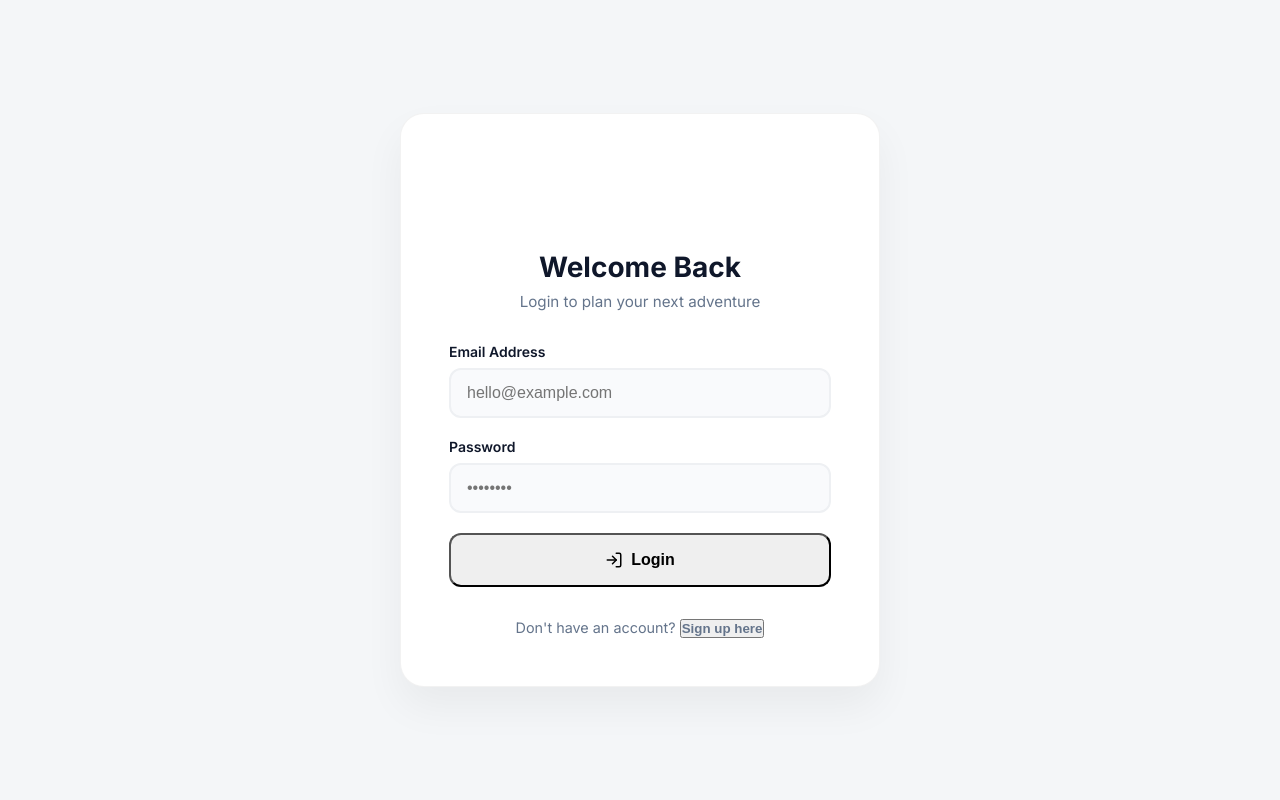
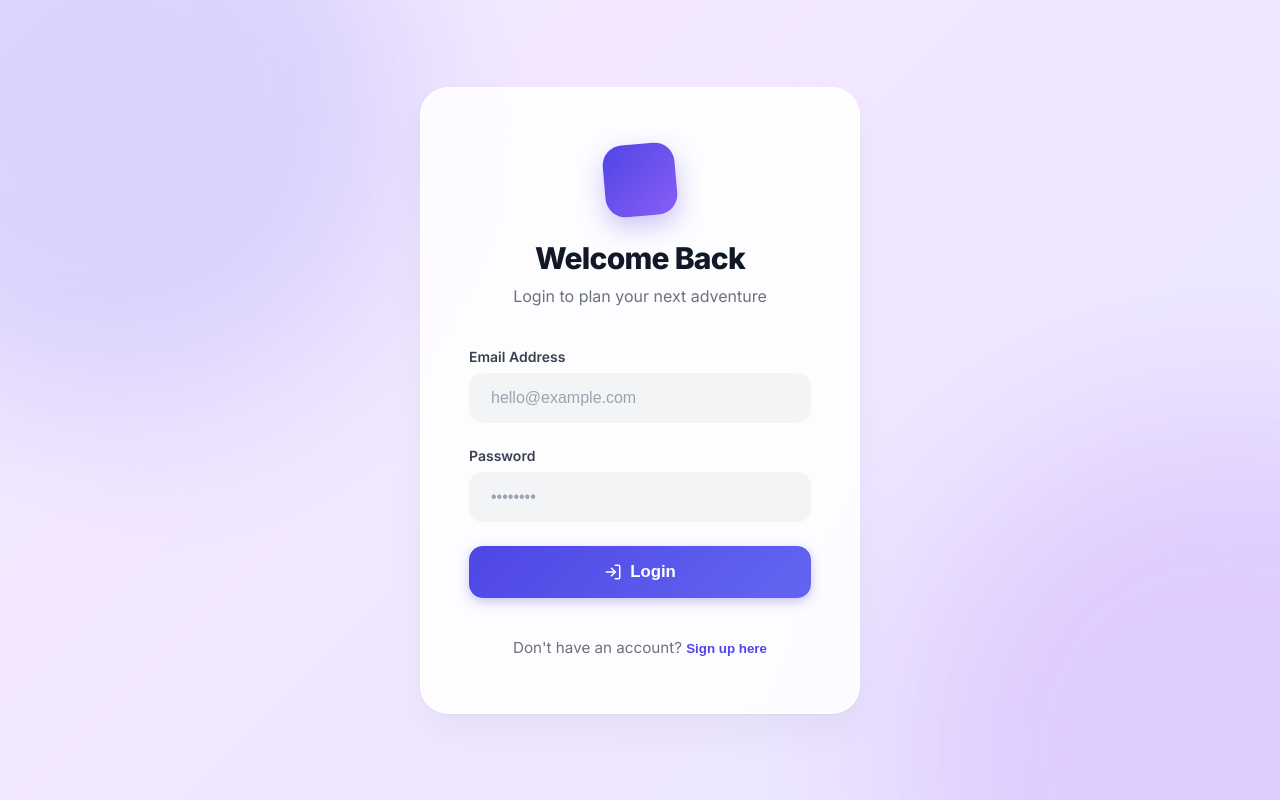
Before and after one commit to kishore-1808/travelplanner, a React (Vite) app: page /auth in a window 1280 px wide. Built offline with nearby package versions, Linux system fonts and the light colour scheme.

Commit message:
style: enhance Auth UI with premium aesthetics

```diff
--- a/src/pages/Auth.css
+++ b/src/pages/Auth.css
@@ -1,7 +1,55 @@
+/* Premium Auth UI */
+@import url('https://fonts.googleapis.com/css2?family=Inter:wght@400;500;600;700&display=swap');
+
 .auth-layout {
   display: flex;
   min-height: 100vh;
-  background-color: var(--background, #f4f6f8);
+  width: 100%;
+  /* Dynamic gradient background */
+  background: linear-gradient(-45deg, #e0e7ff, #f3e8ff, #ffffff, #e0f2fe);
+  background-size: 400% 400%;
+  animation: gradientBG 15s ease infinite;
+  font-family: 'Inter', sans-serif;
+  position: relative;
+  overflow: hidden;
+}
+
+@keyframes gradientBG {
+  0% { background-position: 0% 50%; }
+  50% { background-position: 100% 50%; }
+  100% { background-position: 0% 50%; }
+}
+
+/* Decorative background blobs */
+.auth-layout::before,
+.auth-layout::after {
+  content: '';
+  position: absolute;
+  width: 600px;
+  height: 600px;
+  border-radius: 50%;
+  filter: blur(80px);
+  z-index: 0;
+  opacity: 0.6;
+  animation: float 20s ease-in-out infinite alternate;
+}
+
+.auth-layout::before {
+  top: -200px;
+  left: -200px;
+  background: rgba(99, 102, 241, 0.3); /* Indigo */
+}
+
+.auth-layout::after {
+  bottom: -200px;
+  right: -200px;
+  background: rgba(168, 85, 247, 0.3); /* Purple */
+  animation-delay: -10s;
+}
+
+@keyframes float {
+  0% { transform: translate(0, 0) scale(1); }
+  100% { transform: translate(50px, 50px) scale(1.1); }
 }
 
 .auth-content {
@@ -10,64 +58,110 @@
   align-items: center;
   justify-content: center;
   padding: 2rem;
+  z-index: 1;
 }
 
 .auth-container {
   width: 100%;
-  max-width: 480px;
+  max-width: 440px;
   display: flex;
   flex-direction: column;
+  animation: slideUpFade 0.6s cubic-bezier(0.16, 1, 0.3, 1);
+}
+
+@keyframes slideUpFade {
+  from { opacity: 0; transform: translateY(30px); }
+  to { opacity: 1; transform: translateY(0); }
 }
 
 .auth-card {
-  background: white;
-  border-radius: 24px;
-  padding: 3rem;
-  box-shadow: 0 20px 40px rgba(0,0,0,0.05);
-  border: 1px solid rgba(0,0,0,0.05);
+  /* Glassmorphism effect */
+  background: rgba(255, 255, 255, 0.85);
+  backdrop-filter: blur(20px);
+  -webkit-backdrop-filter: blur(20px);
+  border-radius: 28px;
+  padding: 3.5rem 3rem;
+  box-shadow:
+    0 20px 40px rgba(0, 0, 0, 0.04),
+    0 1px 3px rgba(0, 0, 0, 0.05),
+    inset 0 0 0 1px rgba(255, 255, 255, 0.5);
+  border: 1px solid rgba(255, 255, 255, 0.6);
+  transition: transform 0.3s ease, box-shadow 0.3s ease;
+}
+
+.auth-card:hover {
+  transform: translateY(-2px);
+  box-shadow:
+    0 24px 48px rgba(0, 0, 0, 0.06),
+    0 1px 3px rgba(0, 0, 0, 0.05),
+    inset 0 0 0 1px rgba(255, 255, 255, 0.6);
 }
 
 .auth-header {
   text-align: center;
-  margin-bottom: 2rem;
+  margin-bottom: 2.5rem;
 }
 
 .auth-logo {
-  width: 64px;
-  height: 64px;
-  background: rgba(var(--primary-rgb), 0.1);
-  border-radius: 50%;
+  width: 72px;
+  height: 72px;
+  background: linear-gradient(135deg, var(--primary-color, #4f46e5), #8b5cf6);
+  border-radius: 20px;
   display: flex;
   align-items: center;
   justify-content: center;
   margin: 0 auto 1.5rem;
+  color: white;
+  box-shadow: 0 10px 25px rgba(79, 70, 229, 0.3);
+  transform: rotate(-5deg);
+  transition: transform 0.4s cubic-bezier(0.34, 1.56, 0.64, 1);
+}
+
+.auth-logo svg {
+  color: white !important;
+}
+
+.auth-card:hover .auth-logo {
+  transform: rotate(0deg) scale(1.05);
 }
 
 .auth-header h2 {
-  font-size: 1.75rem;
-  font-weight: 700;
-  color: var(--text-primary);
+  font-size: 1.875rem;
+  font-weight: 800;
+  color: #111827;
+  letter-spacing: -0.025em;
   margin-bottom: 0.5rem;
 }
 
 .auth-header p {
-  color: var(--text-secondary);
-  font-size: 0.95rem;
+  color: #6b7280;
+  font-size: 1rem;
+  line-height: 1.5;
 }
 
 .auth-error {
-  background: #fee2e2;
-  color: #dc2626;
-  padding: 0.75rem 1rem;
+  background: #fef2f2;
+  color: #b91c1c;
+  padding: 1rem;
   border-radius: 12px;
   margin-bottom: 1.5rem;
   font-size: 0.9rem;
   font-weight: 500;
   text-align: center;
+  border: 1px solid #fecaca;
+  animation: shake 0.5s cubic-bezier(.36,.07,.19,.97) both;
+}
+
+@keyframes shake {
+  10%, 90% { transform: translate3d(-1px, 0, 0); }
+  20%, 80% { transform: translate3d(2px, 0, 0); }
+  30%, 50%, 70% { transform: translate3d(-4px, 0, 0); }
+  40%, 60% { transform: translate3d(4px, 0, 0); }
 }
 
 .auth-form .form-group {
-  margin-bottom: 1.25rem;
+  margin-bottom: 1.5rem;
+  position: relative;
 }
 
 .auth-form label {
@@ -75,52 +169,106 @@
   font-size: 0.875rem;
   font-weight: 600;
   margin-bottom: 0.5rem;
-  color: var(--text-primary);
+  color: #374151;
+  transition: color 0.2s ease;
 }
 
 .auth-form input {
   width: 100%;
-  padding: 0.875rem 1rem;
-  border: 2px solid #eef0f3;
-  border-radius: 12px;
+  padding: 0.875rem 1.25rem;
+  border: 2px solid transparent;
+  border-radius: 14px;
   font-size: 1rem;
   transition: all 0.2s ease;
-  background: #f9fafc;
+  background: #f3f4f6;
+  color: #111827;
+}
+
+.auth-form input::placeholder {
+  color: #9ca3af;
+}
+
+.auth-form input:hover {
+  background: #e5e7eb;
 }
 
 .auth-form input:focus {
   outline: none;
-  border-color: var(--primary-color);
   background: white;
-  box-shadow: 0 0 0 4px rgba(var(--primary-rgb), 0.1);
+  border-color: var(--primary-color, #4f46e5);
+  box-shadow: 0 0 0 4px rgba(79, 70, 229, 0.15);
+}
+
+.auth-form input:focus + label,
+.auth-form input:not(:placeholder-shown) + label {
+  color: var(--primary-color, #4f46e5);
 }
 
 .auth-submit-btn {
   width: 100%;
   padding: 1rem;
-  font-size: 1rem;
+  font-size: 1.05rem;
   font-weight: 600;
   margin-top: 1rem;
   display: flex;
   align-items: center;
   justify-content: center;
   gap: 0.5rem;
-  border-radius: 12px;
+  border-radius: 14px;
+  background: linear-gradient(135deg, var(--primary-color, #4f46e5), #6366f1);
+  color: white;
+  border: none;
+  cursor: pointer;
+  transition: all 0.3s ease;
+  box-shadow: 0 4px 12px rgba(79, 70, 229, 0.3);
+}
+
+.auth-submit-btn:hover {
+  transform: translateY(-2px);
+  box-shadow: 0 8px 16px rgba(79, 70, 229, 0.4);
+  background: linear-gradient(135deg, var(--primary-color, #4338ca), #4f46e5);
+}
+
+.auth-submit-btn:active {
+  transform: translateY(0);
+}
+
+.auth-submit-btn:disabled {
+  opacity: 0.7;
+  cursor: not-allowed;
+  transform: none;
 }
 
 .auth-footer {
-  margin-top: 2rem;
+  margin-top: 2.5rem;
   text-align: center;
-  font-size: 0.9rem;
-  color: var(--text-secondary);
+  font-size: 0.95rem;
+  color: #6b7280;
 }
 
 .toggle-auth-btn {
-  color: var(--primary-color);
+  color: var(--primary-color, #4f46e5);
   font-weight: 600;
   padding: 0;
+  background: none;
+  border: none;
+  cursor: pointer;
+  transition: color 0.2s ease;
 }
 
 .toggle-auth-btn:hover {
+  color: #3730a3;
   text-decoration: underline;
 }
+
+/* Responsive adjustments */
+@media (max-width: 640px) {
+  .auth-card {
+    padding: 2.5rem 2rem;
+    border-radius: 20px;
+  }
+
+  .auth-header h2 {
+    font-size: 1.5rem;
+  }
+}
```
